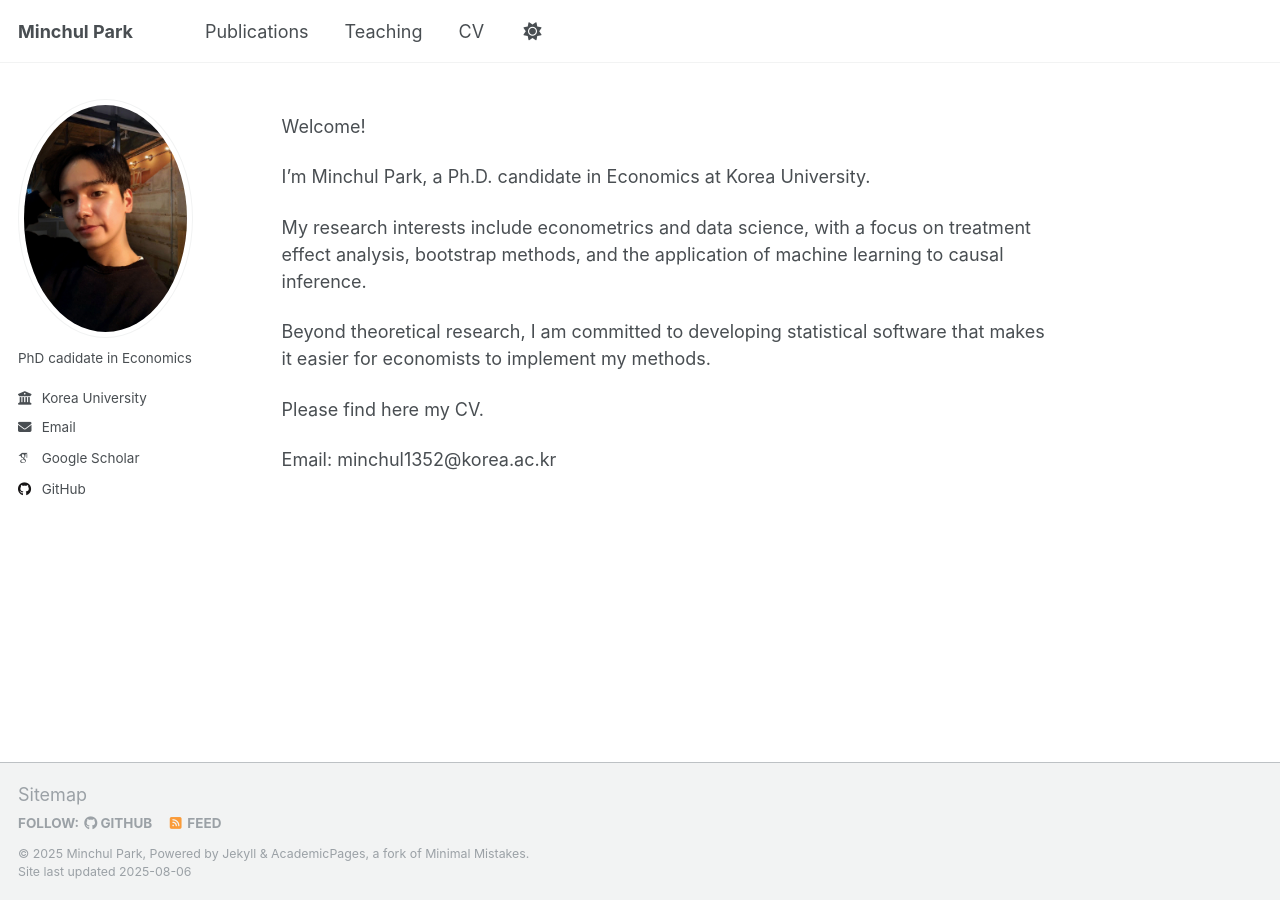
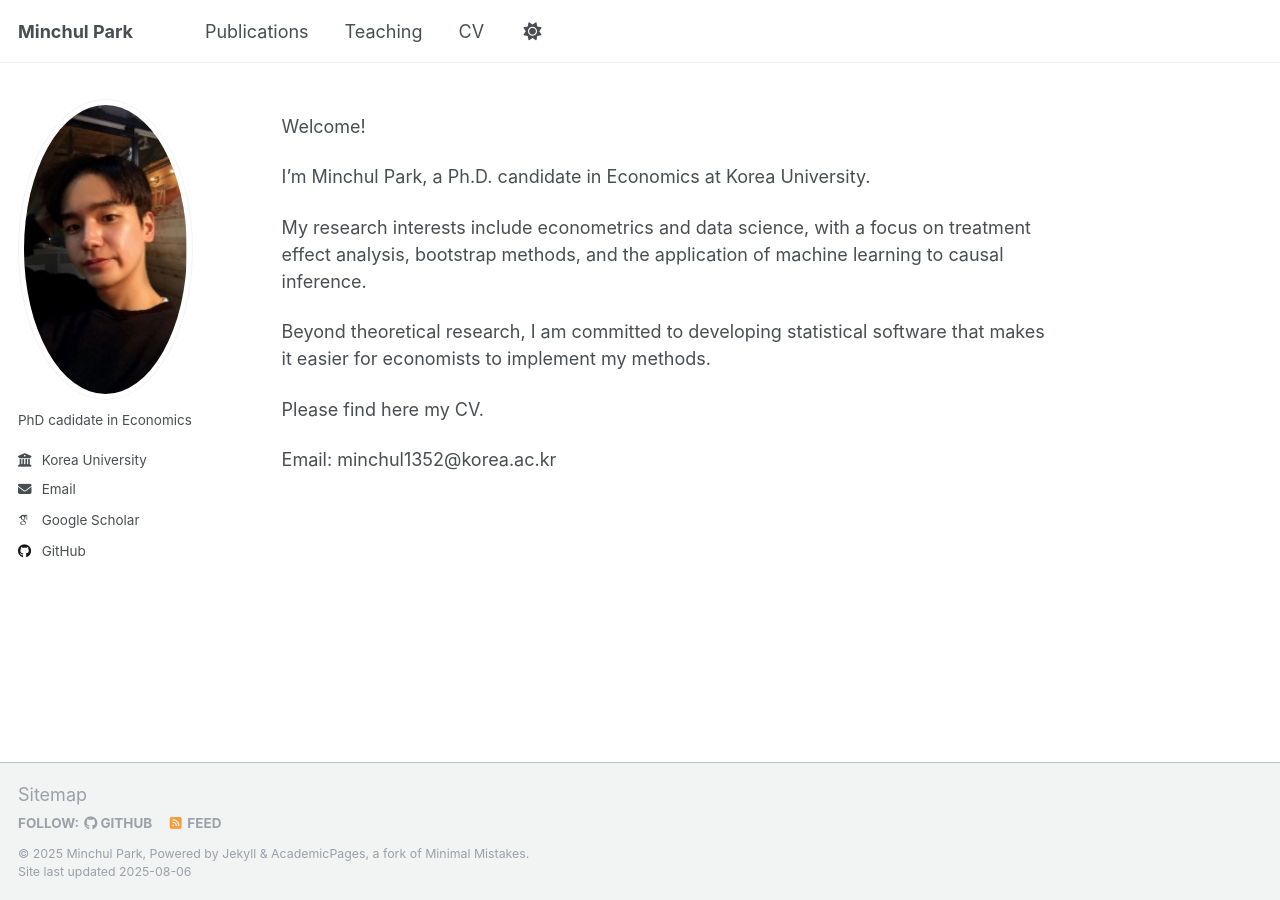
Before and after one commit to econompark/econompark.github.io, a Jekyll site: the page built from _pages/about.md, in a window 1280 px wide. Built offline with Jekyll 4.4.1, drawn with Linux system fonts in a browser that asks for light colours; some web fonts are replaced; a script that is not in the unit is left out.

Commit message:
Update _config.yml

```diff
--- a/_config.yml
+++ b/_config.yml
@@ -22,7 +22,7 @@ repository               : "" # academicpages/academicpages.github.io
 #               Additional customization can be done by editing /_includes/author-profile.html
 author:
   # Biographic information
-  avatar           : "githubavatar.jpg"
+  avatar           : "githubavatar2.jpg"
   name             : # "Minchul Park"
   pronouns         : # example: "she/her"
   bio              : "PhD cadidate in Economics"
@@ -47,7 +47,7 @@ author:
   bitbucket        : # Username - Update with your username on the site
   codepen          : # Username
   dribbble         : # Username
-  github           : "github.com/econompark"
+  github           : "https://github.com/econompark"
   kaggle           : # Username
   stackoverflow    : # User number or user number and name (i.e., use "1" or "1/jeff-atwood")
 
```
